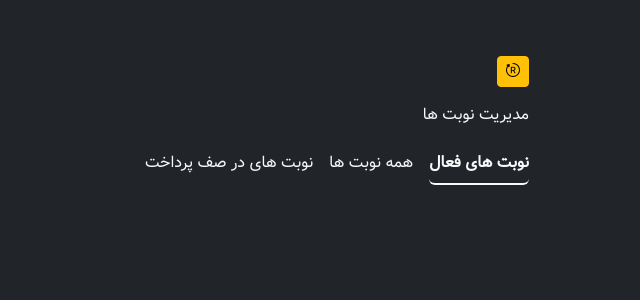
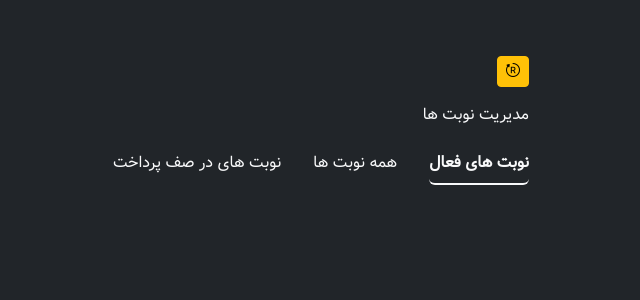
Before and after one commit to bardianz/blackcut-django, a Django app: page /manage/ in a window 1280 px wide. Shown: the top 300 px of the page, without its empty margins (576-1216 px from the left). Run offline with Django 5.2, Linux system fonts and the light colour scheme; the visitor is signed in with stand-in values (Sample User, id 1); data that the repository does not hold is empty.

Commit message:
add padding for navbar in management

```diff
--- a/templates/management/management.html
+++ b/templates/management/management.html
@@ -63,7 +63,7 @@
 
         <nav class="nav nav-underline text-reset">
             <a class="nav-link text-reset btn {% if page == 'active' %} active {% endif %}" aria-current="page" href="{% url 'management:list_of_reservations' %}">نوبت های فعال</a>
-            <a class="nav-link text-reset {% if page == 'all' %} active {% endif %}" href="{% url 'management:list_of_all_reservations' %}">همه نوبت ها</a>
+            <a class="nav-link text-reset px-3 {% if page == 'all' %} active {% endif %}" href="{% url 'management:list_of_all_reservations' %}">همه نوبت ها</a>
             <a class="nav-link text-reset {% if page == 'done' %} active {% endif %}" href="{% url 'management:list_of_done_reservations' %}">نوبت های در صف پرداخت</a>
           </nav>
 
```
